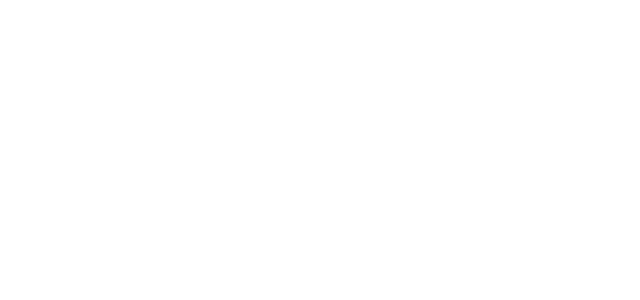
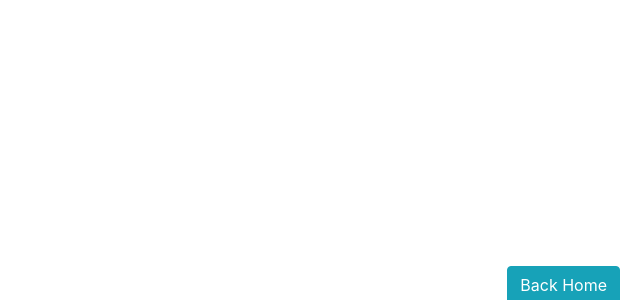
Before and after one commit to huegogh/recreate-wtih-react, a React (Create React App) app: page /hotel in a window 1280 px wide. Shown: the part 500-800 px from the top of the page, without its empty margins (640-1280 px from the left). Built offline with nearby package versions, Linux system fonts and the light colour scheme.

Commit message:
add back button to all pages

```diff
--- a/src/components/Home.js
+++ b/src/components/Home.js
@@ -1,7 +1,18 @@
-import { PageTemplate } from './PageTemplate.js';
+import React from 'react';
+import { NavigationBar } from './NavigationBar.js';
+import { Jumbo } from './Jumbo.js';
 
+const NavLinks = [{
+    path:'/review-site',linkName:'Multipage'},
+  {path:'/hotel', linkName:'Hotel'},
+  {path:'/restaurant', linkName:'Restaurant'},
+  {path:'/business', linkName:'Business'}]
 
-export function Home() {
-    return <PageTemplate />;
-
+export function Home(props) {
+    return (
+        <React.Fragment>
+            <NavigationBar content={NavLinks} />
+            <Jumbo />
+        </React.Fragment>
+    );
 }
--- a/src/components/Jumbo.js
+++ b/src/components/Jumbo.js
@@ -8,7 +8,7 @@ const Styles = styled.div`
     .jumbo {
         background:url(${backgroundImageTwo});
         color: #ccc;
-        height: calc(100vh - 75px);
+        height: calc(100vh - 72px);
         position: relative;
         z-index: -3;
     }
--- a/src/components/NavigationBar.js
+++ b/src/components/NavigationBar.js
@@ -23,7 +23,7 @@ const Styles = styled.div`
 export function NavigationBar(props) {
     return (
         <Styles>
-            <Navbar>
+            <Navbar defaultExpanded expand="md">
                 <Navbar.Brand>
                     <Nav.Link as={Link} to='/'>
                     &lt;huegogh /&gt;
@@ -34,7 +34,7 @@ export function NavigationBar(props) {
                     <Nav className="ml-auto">
                        {props.content.map(element =>(
                            <Nav.Item>
-                            <Nav.Link as={Link}  to={element.path}>{element.linkName}</Nav.Link>
+                            <Nav.Link className="mx-3 lead" as={Link}  to={element.path}>{element.linkName}</Nav.Link>
                         </Nav.Item>
                             ) )}
                     </Nav>
--- a/src/components/PageTemplate.js
+++ /dev/null
@@ -1,18 +0,0 @@
-import React from 'react';
-import { NavigationBar } from './NavigationBar.js';
-import { Jumbo } from './Jumbo.js';
-
-const NavLinks = [{
-    path:'/review-site',linkName:'Multipage'},
-  {path:'/hotel', linkName:'Hotel'},
-  {path:'/restaurant', linkName:'Restaurant'},
-  {path:'/business', linkName:'Business'}]
-
-export function PageTemplate(props) {
-    return (
-        <React.Fragment>
-            <NavigationBar content={NavLinks} />
-            <Jumbo />
-        </React.Fragment>
-    );
-}
--- a/src/components/pages/Business.js
+++ b/src/components/pages/Business.js
@@ -0,0 +1,7 @@
+import { BackButton } from '../shared-components/BackButton.js';
+
+export function Business() {
+    return (
+        <BackButton />
+    );
+}
--- a/src/components/pages/Hotel.js
+++ b/src/components/pages/Hotel.js
@@ -0,0 +1,7 @@
+import { BackButton } from '../shared-components/BackButton.js';
+
+export function Hotel() {
+    return (
+        <BackButton />
+    );
+}
--- a/src/components/pages/Multipage.js
+++ b/src/components/pages/Multipage.js
@@ -0,0 +1,7 @@
+import { BackButton } from '../shared-components/BackButton.js';
+
+export function Multipage() {
+    return (
+        <BackButton />
+    );
+}
--- a/src/components/pages/NoMatch.js
+++ b/src/components/pages/NoMatch.js
@@ -1,7 +1,13 @@
-export function NoMatch () {
+import { BackButton } from '../shared-components/BackButton.js';
+import React from 'react';
+
+export function NoMatch() {
     return (
-        <div>
-            <h2>No Match</h2>
-        </div>
+        <React.Fragment>
+            <h1>
+                404: Page Not Found
+            </h1>
+            <BackButton />
+        </React.Fragment>
     );
 }
--- a/src/components/pages/Restaurant.js
+++ b/src/components/pages/Restaurant.js
@@ -0,0 +1,7 @@
+import { BackButton } from '../shared-components/BackButton.js';
+
+export function Restaurant() {
+    return (
+        <BackButton />
+    );
+}
--- /dev/null
+++ b/src/components/shared-components/BackButton.js
@@ -0,0 +1,25 @@
+import { MyButton } from '../shared-components/MyButton.js';
+import styled from 'styled-components';
+import { Link } from 'react-router-dom';
+
+const StickToBottom = styled.div`
+
+    .back-button {
+        position: fixed;
+        bottom: -4px;
+        right: 20px;
+    }
+
+`;
+
+export function BackButton() {
+    return (
+        <StickToBottom>
+            <Link to="/">
+            <MyButton className="back-button" color="info">
+                Back Home
+            </MyButton>
+            </Link>
+        </StickToBottom>
+    );
+}
--- /dev/null
+++ b/src/components/shared-components/MyButton.js
@@ -0,0 +1,11 @@
+import Button from 'react-bootstrap/Button';
+
+export function MyButton (props) {
+    return (
+        <Button
+        variant={props.color}
+        className={props.className}>
+            {props.children}
+        </Button>
+    );
+}
```
Also changed, not shown: 1 other file (tests, documents, lock files or other folders).
